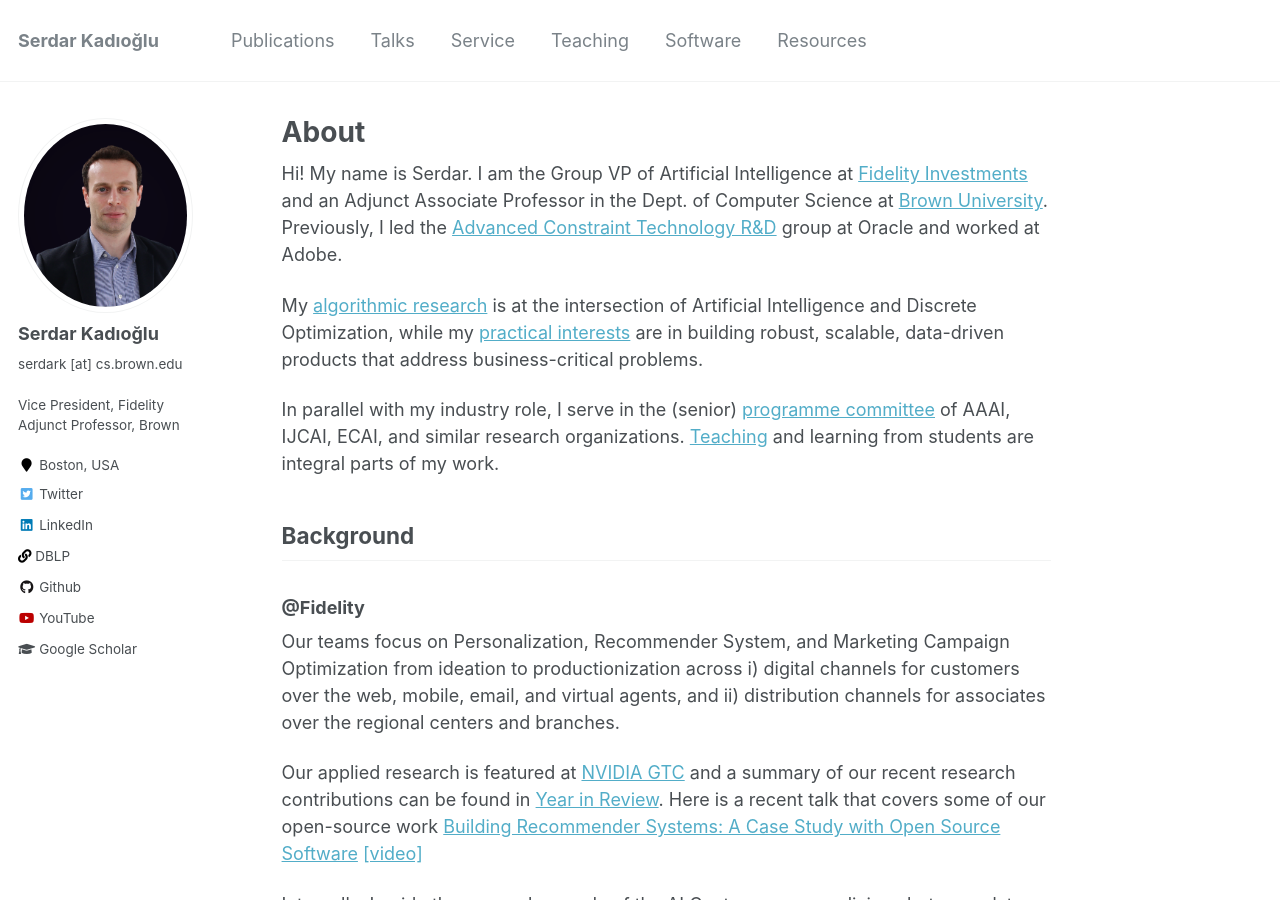
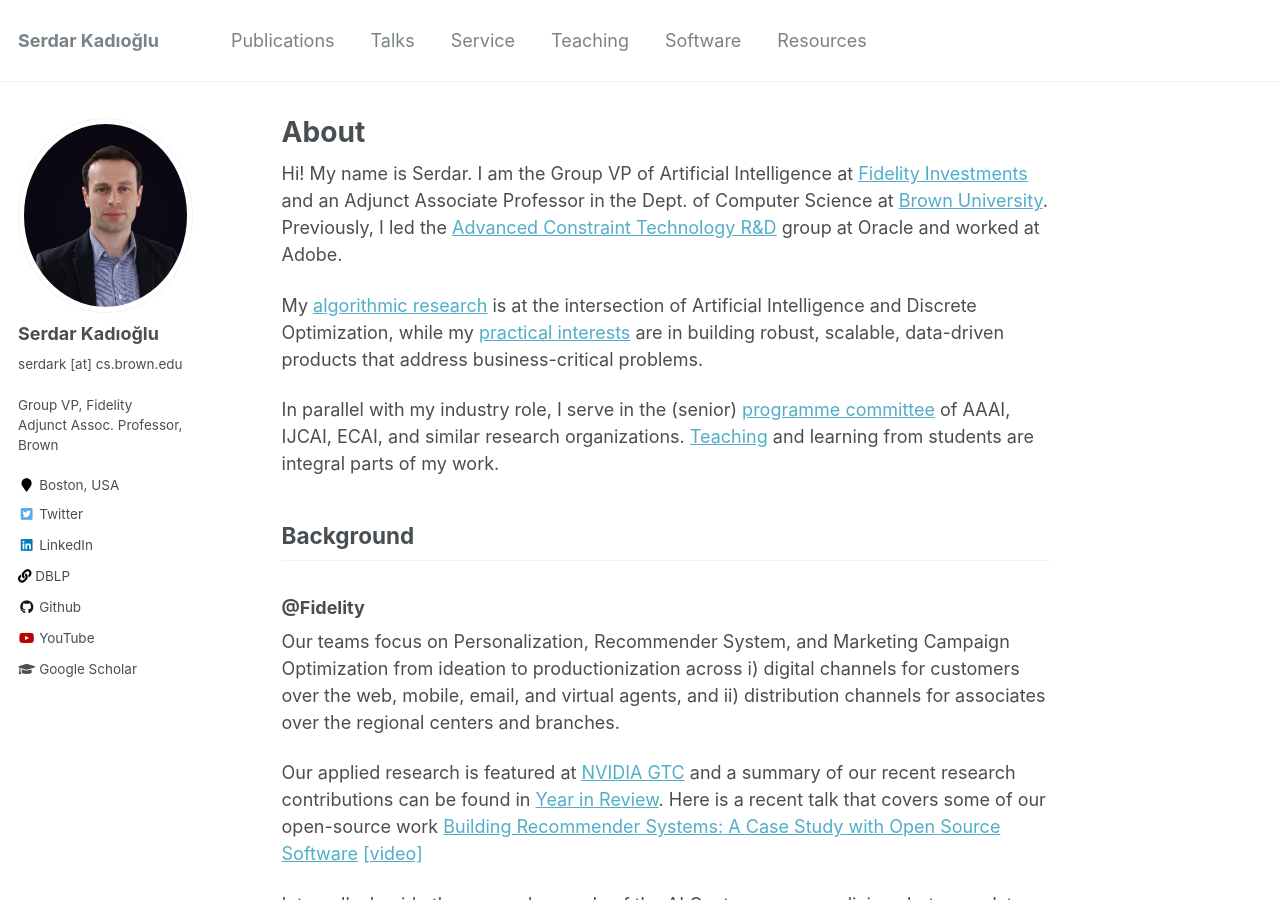
Before and after one commit to skadio/skadio.github.io, a Jekyll site: the page built from _pages/about.md, in a window 1280 px wide and 900 px high. Built offline with Jekyll 4.4.1, drawn with Linux system fonts in a browser that asks for light colours.

Commit message:
Update _config.yml

```diff
--- a/_config.yml
+++ b/_config.yml
@@ -82,7 +82,7 @@ analytics:
 author:
   name             : "Serdar Kadıoğlu"
   avatar           : "skadio.jpg"
-  bio              : "serdark [at] cs.brown.edu <br> <br> Vice President, Fidelity<br> Adjunct Professor, Brown"
+  bio              : "serdark [at] cs.brown.edu <br> <br> Group VP, Fidelity<br> Adjunct Assoc. Professor, Brown"
   location         : "Boston, USA"
   employer         : # "Fidelity Investments"
   pubmed           : # "https://www.ncbi.nlm.nih.gov/pubmed/?term=john+snow"
```
